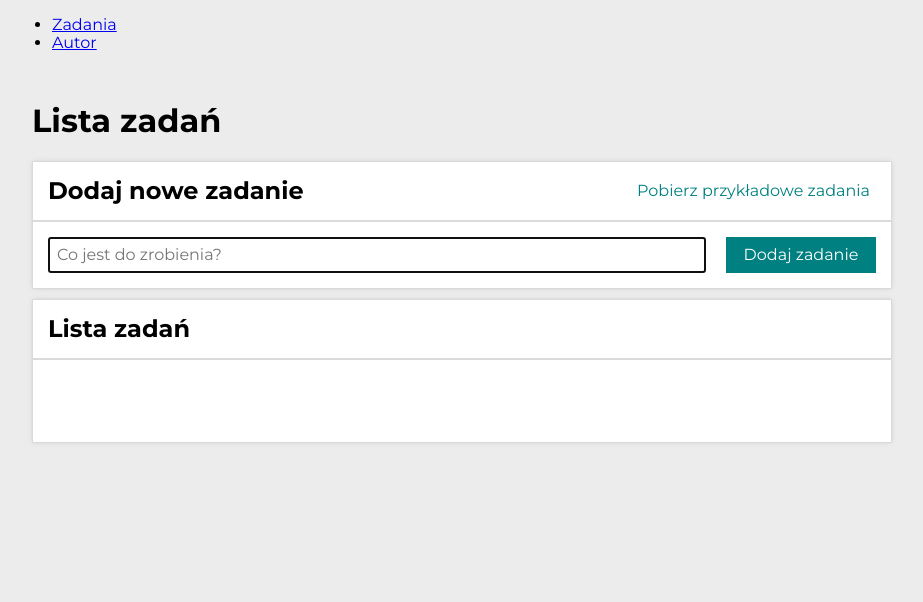
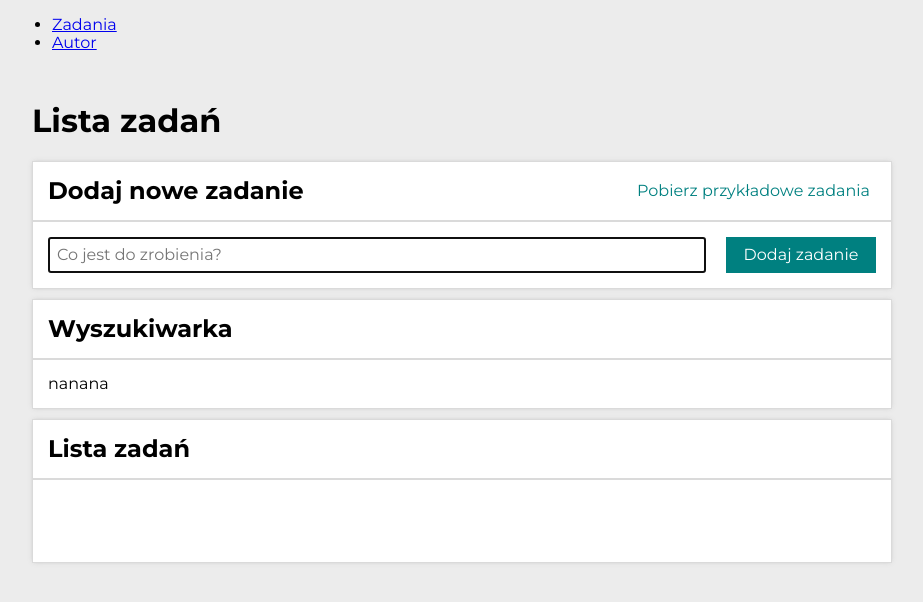
Before and after one commit to BartekKamela/todo-list-react, a React (Create React App) app: page /zadania#/zadania in a window 1280 px wide. Shown: the top 602 px of the page, without its empty margins (178-1101 px from the left). Built offline with nearby package versions, Linux system fonts and the light colour scheme.

Commit message:
added component serach

```diff
--- /dev/null
+++ b/src/features/tasks/TasksPage/Search/index.js
@@ -0,0 +1,5 @@
+export default () => {
+    return (
+        <>nanana</>
+    )
+};
--- a/src/features/tasks/TasksPage/index.js
+++ b/src/features/tasks/TasksPage/index.js
@@ -5,6 +5,7 @@ import Form from "./Form";
 import TasksList from "./TasksList";
 import Menu from "./Menu";
 import Button from "./Button";
+import Search from "./Search";
 
 function TasksPage() {
   return (
@@ -16,6 +17,10 @@ function TasksPage() {
         extraHeaderContent={
           <Button />
         }
+      />
+      <Section
+        title="Wyszukiwarka"
+        content={<Search />}
       />
       <Section
         title="Lista zadań"
```
